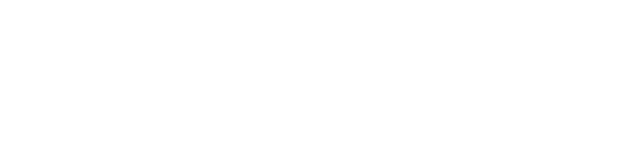
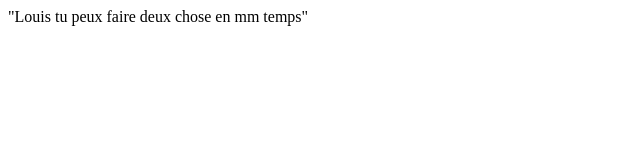
Before and after one commit to LouisCharles-dev/projet_prixba, a plain HTML site: page index.html in a window 1280 px wide. Shown: the whole page, without its empty margins (0-640 px from the left). Drawn offline with Linux system fonts and the light colour scheme.

Commit message:
premier jet

```diff
--- a/index.html
+++ b/index.html
@@ -7,6 +7,7 @@
     <link rel="preconnect" href="https://fonts.googleapis.com">
     <link rel="preconnect" href="https://fonts.gstatic.com" crossorigin>
     <link href="https://fonts.googleapis.com/css2?family=Montserrat:wght@100&display=swap" rel="stylesheet">
+    "Louis tu peux faire deux chose en mm temps"
 </head>
 
 <body>
```
